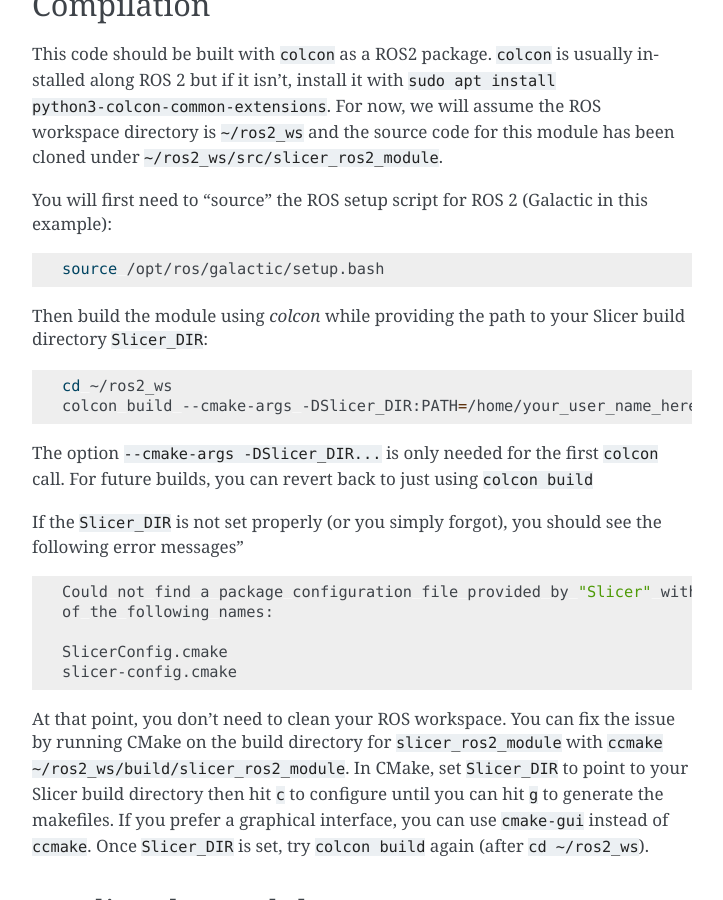
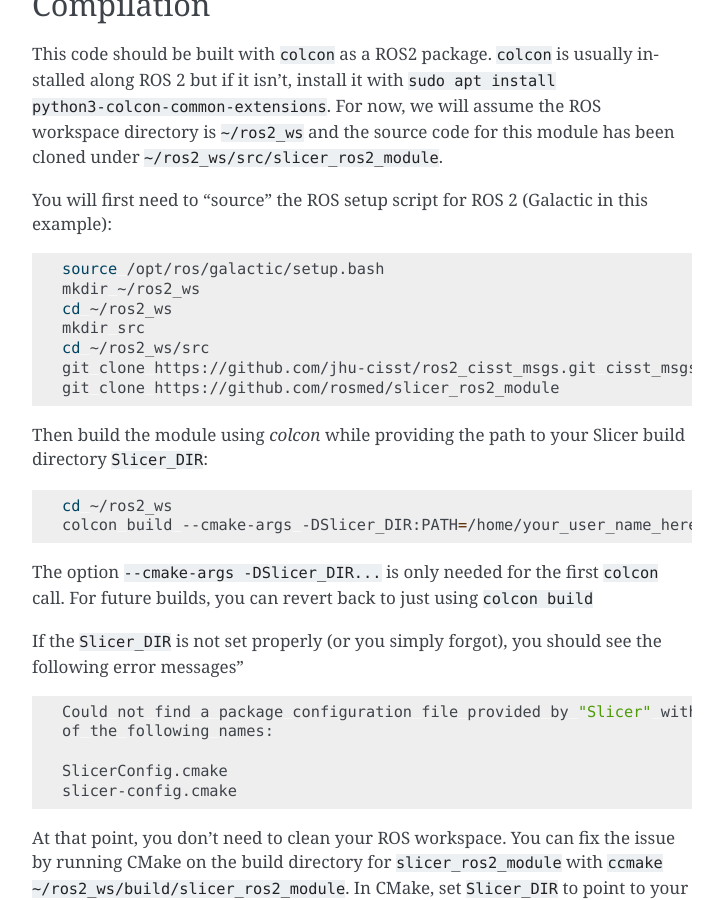
Before and after one commit to rosmed/slicer_ros2_module, a Sphinx documentation site: the page built from docs/pages/getting-started.rst, in a window 1280 px wide and 900 px high, scrolled down 867 px. Shown: the whole window, without its empty margins (388-1111 px from the left). Built offline with Sphinx 7.4.7, drawn with Linux system fonts in a browser that asks for light colours.

Commit message:
doc: work in progress

```diff
--- a/docs/pages/getting-started.rst
+++ b/docs/pages/getting-started.rst
@@ -52,6 +52,12 @@
 .. code-block:: bash
 
     source /opt/ros/galactic/setup.bash
+    mkdir ~/ros2_ws
+    cd ~/ros2_ws
+    mkdir src
+    cd ~/ros2_ws/src
+    git clone https://github.com/jhu-cisst/ros2_cisst_msgs.git cisst_msgs
+    git clone https://github.com/rosmed/slicer_ros2_module
 
 Then build the module using `colcon` while providing the path to your
 Slicer build directory ``Slicer_DIR``:
```
Also changed, not shown: README.md (+7 -0 lines), docs/pages/features.rst (+20 -5 lines).
